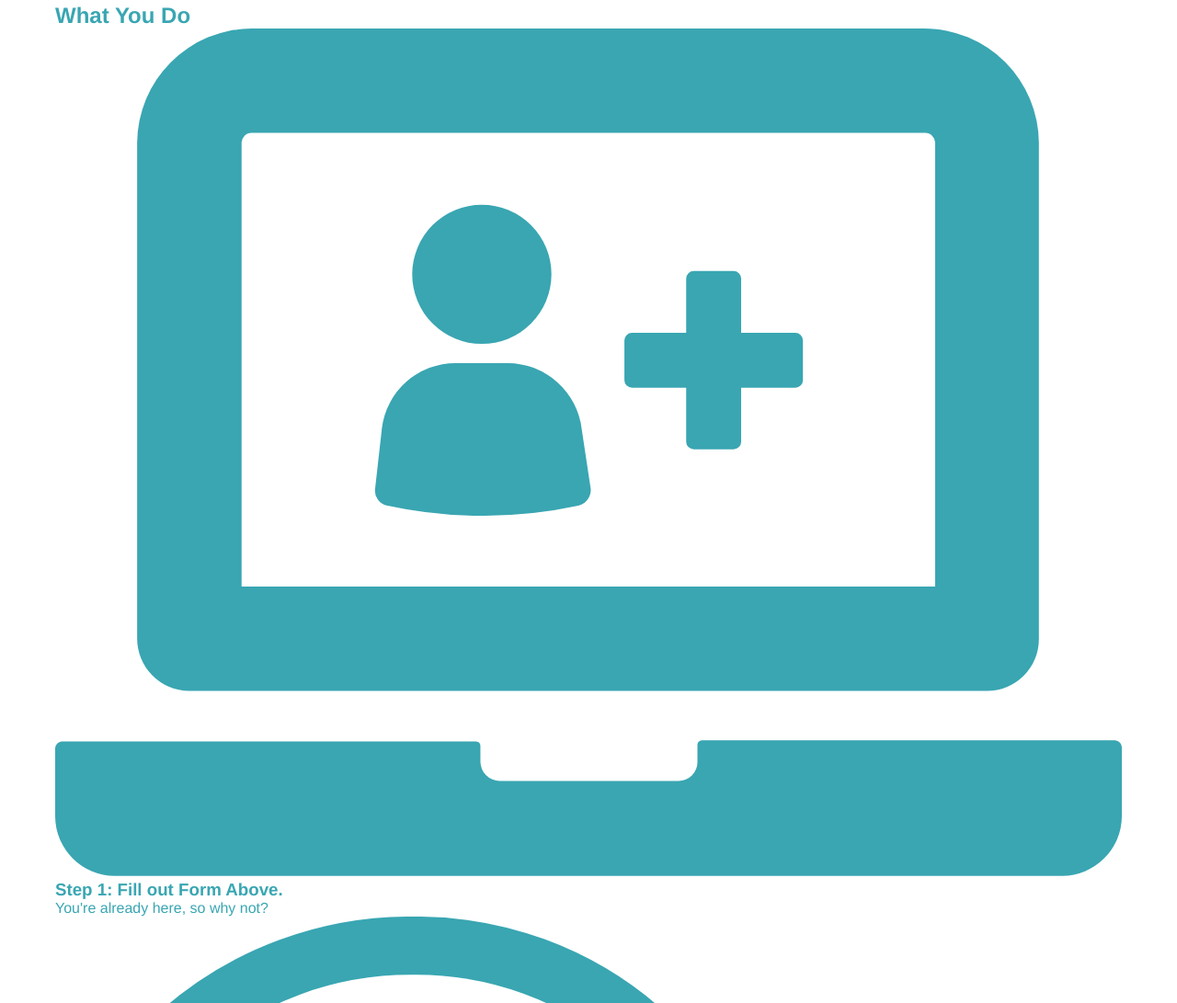
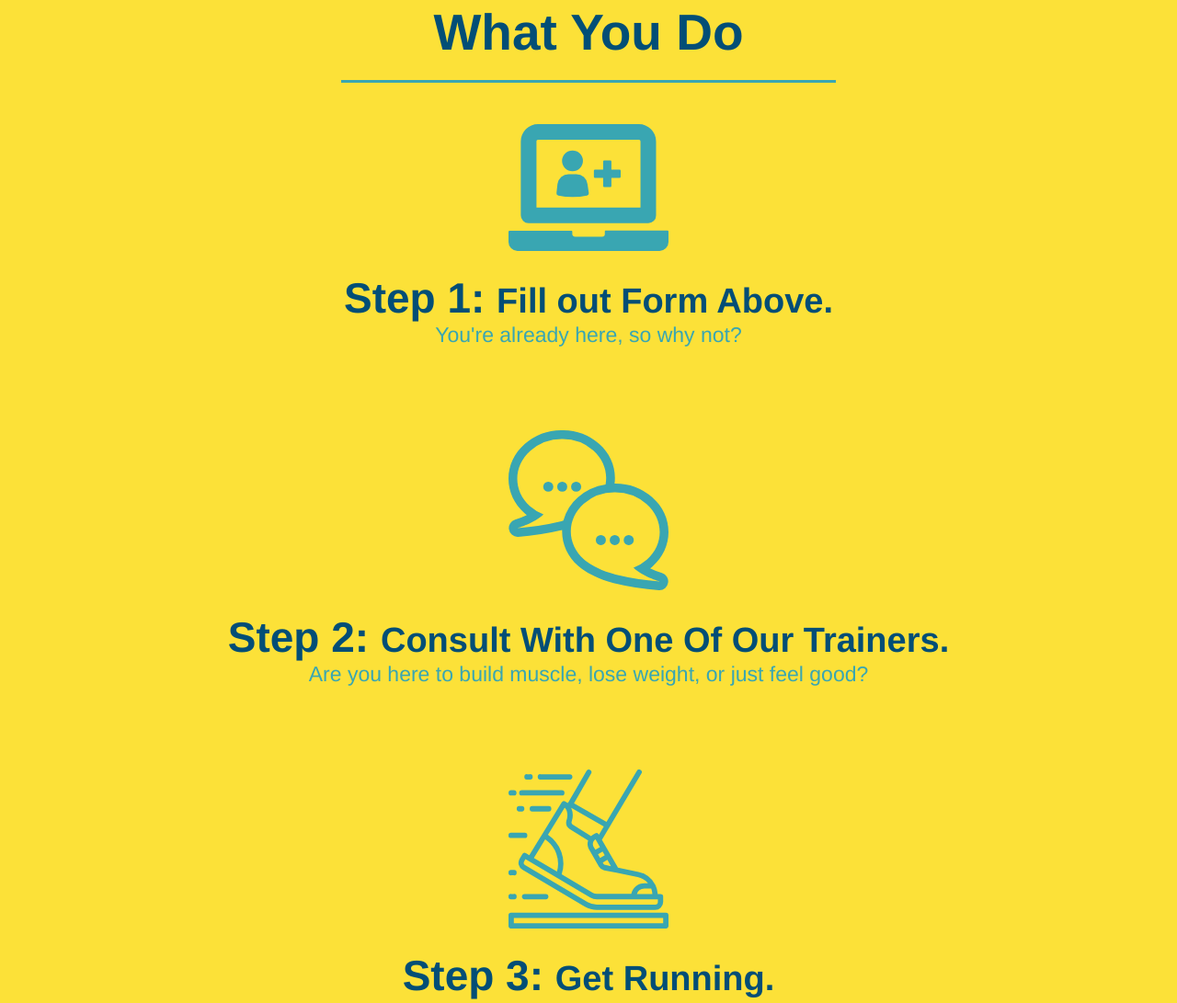
Before and after one commit to luizmedina87/run-buddy, a plain HTML site: page index.html in a window 1280 px wide. Shown: the part 1117-2208 px from the top of the page at 92% size. Drawn offline with Linux system fonts and the light colour scheme.

Commit message:
style what-you-do section

```diff
--- a/assets/css/style.css
+++ b/assets/css/style.css
@@ -126,16 +126,6 @@ button {
   text-align: center;
 }
 
-.intro h2 {
-  font-size: 55px;
-  color: #024e76;
-  margin-bottom: 35px;
-  padding: 0 100px 20px 100px;
-  border-bottom: 3px solid;
-  border-color: #fce138;
-  display: inline-block;
-}
-
 .intro p {
   line-height: 1.7;
   color: #39a6b2;
@@ -143,3 +133,49 @@ button {
   font-size: 20px;
   margin: 0 auto;
 }
+
+.steps {
+  text-align: center;
+  background: #fce138;
+}
+
+.section-title {
+  font-size: 55px;
+  color: #024e76;
+  margin-bottom: 35px;
+  padding: 0 100px 20px 100px;
+  display: inline-block;
+  border-bottom: 3px solid;
+}
+
+.primary-border {
+  border-color: #fce138;
+}
+
+.secondary-border {
+  border-color: #39a6b2;
+}
+
+.steps div {
+  margin-bottom: 80px;
+}
+
+.steps img {
+  width: 15%;
+  margin: 10px 0;
+}
+
+.steps h3 {
+  color: #024e76;
+  font-size: 46px;
+  margin-top: 10px;
+}
+
+.steps p {
+  color: #39a6b2;
+  font-size: 23px;
+}
+
+.steps span {
+  font-size: 38px;
+}
--- a/index.html
+++ b/index.html
@@ -72,37 +72,37 @@
 
   <!-- "what we do" section -->
   <section id="what-we-do" class="intro">
-    <h2>What We Do</h2>
+    <h2 class="section-title primary-border">What We Do</h2>
     <p>
       butcher selfies chambray shabby chic gentrify readymade yr Echo Park XOXO Tumblr normcore Banksy direct trade Blue Bottle chillwave you probably haven't heard of them single-origin coffee Vice fanny pack fixie Odd Future Austin fingerstache pickled twee synth Wes Anderson Thundercats viral bitters flannel meggings narwhal Marfa Schlitz sustainable Intelligentsia umami deep v craft
     </p>
   </section>
 
   <!-- "what you do" section -->
-  <section id="what-you-do">
-    <h2>What You Do</h2>
+  <section id="what-you-do" class="steps">
+    <h2 class="section-title secondary-border">What You Do</h2>
 
     <div>
       <img src="./assets/images/step-1.svg" alt="">
-      <h3>Step 1: Fill out Form Above.</h3>
+      <h3>Step 1: <span>Fill out Form Above.</span></h3>
       <p>You're already here, so why not?</p>
     </div>
 
     <div>
       <img src="./assets/images/step-2.svg" alt="">
-      <h3>Step 2: Consult With One Of Our Trainers.</h3>
+      <h3>Step 2: <span>Consult With One Of Our Trainers.</span></h3>
       <p>Are you here to build muscle, lose weight, or just feel good?</p>
     </div>
 
     <div>
       <img src="./assets/images/step-3.svg" alt="">
-      <h3>Step 3: Get Running.</h3>
+      <h3>Step 3: <span>Get Running.</span></h3>
       <p>Hit the ground (literally) once your trainer lays out your plan.</p>
     </div>
 
     <div>
       <img src="./assets/images/step-4.svg" alt="">
-      <h3>Step 4: See Results.</h3>
+      <h3>Step 4: <span>See Results.</span></h3>
       <p>Bi-weekly checkins with your trainer will keep you focused.</p>
     </div>
   </section>
```
